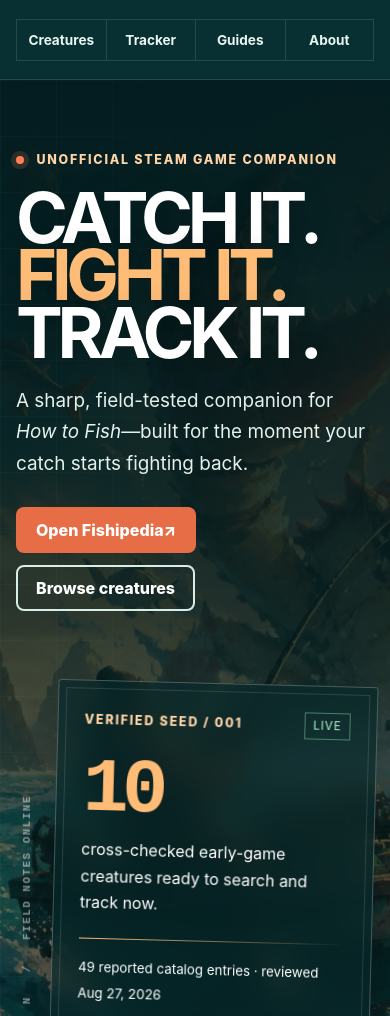
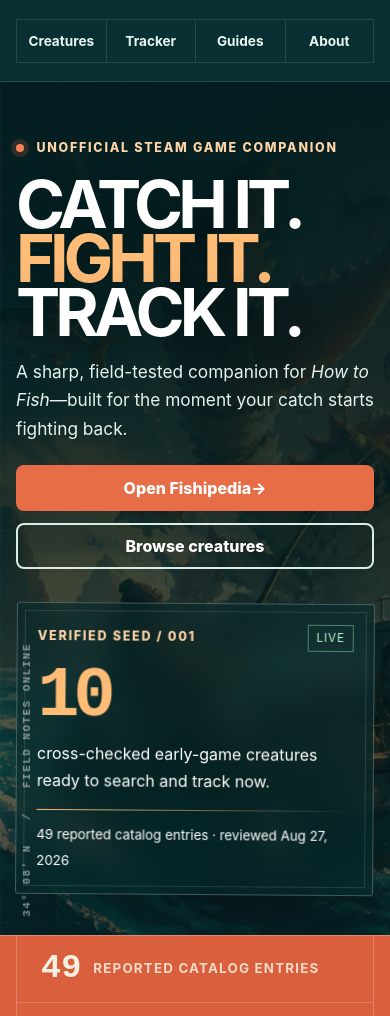
Before and after one commit to heme9999/how-to-fish-field-guide, a website: page public/index.html in a window 390 px wide. Shown: the part 59-1075 px from the top of the page. Drawn offline with Linux system fonts and the light colour scheme.

Commit message:
Refine mobile hero and tracker states

```diff
--- a/public/app.js
+++ b/public/app.js
@@ -21,6 +21,7 @@ if (tracker) {
     bar.style.width = `${Math.round((complete / boxes.length) * 100)}%`;
     progressbar?.setAttribute("aria-valuenow", String(complete));
     progressbar?.setAttribute("aria-valuetext", `${complete} of ${boxes.length} entries complete`);
+    if (reset) reset.disabled = complete === 0;
   }
 
   function applyFilters() {
@@ -57,6 +58,8 @@ if (tracker) {
       box.checked = false;
       box.closest(".check-item").classList.remove("checked");
     });
+    if (search) search.value = "";
+    if (filter) filter.value = "all";
     localStorage.removeItem(storageKey);
     renderProgress();
     applyFilters();
--- a/public/index.html
+++ b/public/index.html
@@ -18,8 +18,8 @@
 <body>
   <header class="site-header"><nav class="nav wrap" aria-label="Primary navigation"><a class="brand" href="./"><span class="brand-mark" aria-hidden="true">HF</span><span>How to Fish <em>Field Guide</em></span></a><div class="nav-links"><a href="./creatures/">Creatures</a><a href="./tools/fishipedia-tracker/">Tracker</a><a href="./guides/beginner-guide/">Guides</a><a href="./about/">About</a></div></nav></header>
   <main>
-    <section class="hero visual-hero"><div class="hero-art" role="img" aria-label="A small fishing boat facing an enormous crab in stormy teal water"></div><div class="hero-shade"></div><div class="wrap hero-grid"><div class="hero-copy"><div class="eyebrow"><span class="pulse"></span> Unofficial Steam game companion</div><h1>Catch it.<br><span>Fight it.</span><br>Track it.</h1><p class="lede">A sharp, field-tested companion for <em>How to Fish</em>—built for the moment your catch starts fighting back.</p><div class="actions"><a class="button" href="./tools/fishipedia-tracker/">Open Fishipedia <span aria-hidden="true">↗</span></a><a class="button secondary" href="./creatures/">Browse creatures</a></div></div><aside class="hero-card dossier"><div class="dossier-top"><span class="eyebrow">Verified seed / 001</span><span class="status-dot">Live</span></div><div class="dossier-number">10</div><p>cross-checked early-game creatures ready to search and track now.</p><div class="mini-rule"></div><small>49 reported catalog entries · reviewed Aug 27, 2026</small></aside></div><div class="coordinates">34° 08′ N &nbsp; / &nbsp; FIELD NOTES ONLINE</div></section>
-    <section class="signal-strip"><div class="wrap signal-grid"><div><span>49</span><small>launch creatures</small></div><div><span>10</span><small>verified seed entries</small></div><div><span>0</span><small>accounts required</small></div><div class="signal-copy"><span class="live-pip"></span><small>Tracking game build 1.0.x</small></div></div></section>
+    <section class="hero visual-hero"><img class="hero-art" src="./assets/hero-fishing-adventure-v1.webp" width="1800" height="1013" alt="A small fishing boat facing an enormous crab in stormy teal water" fetchpriority="high" decoding="async"><div class="hero-shade"></div><div class="wrap hero-grid"><div class="hero-copy"><div class="eyebrow"><span class="pulse"></span> Unofficial Steam game companion</div><h1>Catch it.<br><span>Fight it.</span><br>Track it.</h1><p class="lede">A sharp, field-tested companion for <em>How to Fish</em>—built for the moment your catch starts fighting back.</p><div class="actions"><a class="button" href="./tools/fishipedia-tracker/">Open Fishipedia <span aria-hidden="true">→</span></a><a class="button secondary" href="./creatures/">Browse creatures</a></div></div><aside class="hero-card dossier"><div class="dossier-top"><span class="eyebrow">Verified seed / 001</span><span class="status-dot">Live</span></div><div class="dossier-number">10</div><p>cross-checked early-game creatures ready to search and track now.</p><div class="mini-rule"></div><small>49 reported catalog entries · reviewed Aug 27, 2026</small></aside></div><div class="coordinates">34° 08′ N &nbsp; / &nbsp; FIELD NOTES ONLINE</div></section>
+    <section class="signal-strip"><div class="wrap signal-grid"><div><span>49</span><small>reported catalog entries</small></div><div><span>10</span><small>verified seed entries</small></div><div><span>0</span><small>accounts required</small></div><div class="signal-copy"><span class="live-pip"></span><small>Tracking game build 1.0.x</small></div></div></section>
     <section class="section routes"><div class="wrap"><div class="section-heading"><div><div class="eyebrow dark">Choose your route</div><h2>Built for the question<br>in front of you.</h2></div><p>Quick answers when you need them, deeper field notes when you want the whole route.</p></div><div class="grid feature-grid"><article class="card feature-card"><div class="card-index">01</div><div class="feature-icon" aria-hidden="true">◎</div><span class="tag">Database</span><h3>Creature requirements</h3><p>Find known rod and lure combinations without excavating a long walkthrough.</p><a href="./creatures/">Explore database <span>→</span></a></article><article class="card feature-card featured"><div class="card-index">02</div><div class="feature-icon" aria-hidden="true">✓</div><span class="tag">Local tool</span><h3>Fishipedia tracker</h3><p>Mark discoveries and keep your collection progress locally. No login, no account.</p><a href="./tools/fishipedia-tracker/">Track collection <span>→</span></a></article><article class="card feature-card"><div class="card-index">03</div><div class="feature-icon" aria-hidden="true">⚔</div><span class="tag">Field guide</span><h3>Boss survival notes</h3><p>Concise tactics, version notes and visible verification instead of invented stats.</p><a href="./guides/spider-crab/">Beat Spider Crab <span>→</span></a></article></div></div></section>
     <section class="section alt intel"><div class="wrap intel-grid"><div><div class="eyebrow dark">Our data promise</div><h2>No fog-of-war<br>around the facts.</h2><p>Game data changes quickly. Every factual page carries a review date and a visible verification label. When launch-day sources conflict, we show the uncertainty.</p><a class="text-link" href="./about/">Read our verification method →</a></div><div class="intel-board"><div class="pin pin-a"></div><div class="pin pin-b"></div><div class="stamp">FIELD<br>VERIFIED</div><div class="intel-row"><span>A</span><p><strong>In-game verified</strong><br>Reproduced in the stated build.</p></div><div class="intel-row"><span>B</span><p><strong>Cross-checked</strong><br>Supported by multiple current sources.</p></div><div class="intel-row muted"><span>?</span><p><strong>Still uncertain</strong><br>Clearly labelled, never filled with guesses.</p></div></div></div></section>
   </main>
--- a/public/styles.css
+++ b/public/styles.css
@@ -35,7 +35,7 @@ img { max-width: 100%; }
 .nav-links a[aria-current="page"] { color:#ffbc77; text-decoration:underline; text-decoration-thickness:2px; text-underline-offset:7px; }
 .hero { padding: 88px 0 68px; background: var(--sea-dark); color: #fff; }
 .visual-hero { position: relative; isolation: isolate; min-height: 690px; display: flex; align-items: center; overflow: hidden; }
-.hero-art { position: absolute; z-index: -3; inset: 0; background: url("./assets/hero-fishing-adventure-v1.webp") center/cover no-repeat; transform: scale(1.015); }
+.hero-art { position: absolute; z-index: -3; inset: 0; width:100%; height:100%; max-width:none; object-fit:cover; object-position:center; transform: scale(1.015); }
 .hero-shade { position: absolute; z-index: -2; inset: 0; background: linear-gradient(90deg, rgba(3,28,31,.98) 0%, rgba(3,34,36,.88) 32%, rgba(3,34,36,.26) 67%, rgba(3,28,31,.12) 100%), linear-gradient(0deg, rgba(3,27,29,.65), transparent 34%); }
 .visual-hero::after { content:""; position:absolute; inset:0; z-index:-1; pointer-events:none; background-image: linear-gradient(rgba(255,255,255,.025) 1px, transparent 1px), linear-gradient(90deg, rgba(255,255,255,.025) 1px, transparent 1px); background-size: 56px 56px; mask-image: linear-gradient(90deg,#000,transparent 70%); }
 .hero-grid { display: grid; grid-template-columns: 1.25fr .75fr; align-items: center; gap: 50px; }
@@ -126,6 +126,7 @@ tr:last-child td { border-bottom: 0; }
 input[type="search"], select { min-height: 44px; padding: 0 12px; border: 1px solid #afa58d; border-radius: 8px; background: #fff; font: inherit; }
 .quiet-button { min-height:44px; margin-left:auto; padding:0 14px; border:1px solid #a99d84; border-radius:8px; color:var(--sea-dark); background:transparent; font:inherit; font-size:.9rem; font-weight:700; cursor:pointer; }
 .quiet-button:hover { background:#fff8e9; border-color:var(--coral); }
+.quiet-button:disabled { opacity:.48; cursor:not-allowed; background:transparent; border-color:#bdb49f; }
 .tracker-summary { display: flex; align-items: center; justify-content: space-between; gap: 16px; margin: 20px 0; }
 .progress { height: 12px; flex: 1; background: #ddd3bc; border-radius: 999px; overflow: hidden; }
 .progress > span { display: block; height: 100%; width: 0; background: var(--success); transition: width .2s ease; }
@@ -151,13 +152,19 @@ input[type="search"], select { min-height: 44px; padding: 0 12px; border: 1px so
   .hero-grid, .grid, .footer-grid, .check-grid, .section-heading, .intel-grid, .signal-grid { grid-template-columns: 1fr; }
   .nav { align-items: flex-start; padding: 18px 0; flex-direction: column; }
   .nav-links { width:100%; gap:0; display:grid; grid-template-columns:repeat(4,1fr); }
-  .nav-links a { min-height:42px; display:grid; place-items:center; border:1px solid rgba(255,255,255,.12); border-right:0; font-size:.85rem; }
+  .nav-links a { min-height:44px; display:grid; place-items:center; border:1px solid rgba(255,255,255,.12); border-right:0; font-size:.85rem; }
   .nav-links a:last-child { border-right:1px solid rgba(255,255,255,.12); }
-  .visual-hero { min-height:760px; align-items:flex-start; padding:70px 0 52px; }
-  .hero-art { background-position:62% center; }
+  .visual-hero { min-height:0; align-items:flex-start; padding:56px 0 40px; }
+  .hero-art { object-position:62% center; }
   .hero-shade { background:linear-gradient(180deg,rgba(3,28,31,.98) 0%,rgba(3,28,31,.82) 52%,rgba(3,28,31,.35) 100%); }
-  .visual-hero h1 { font-size:clamp(3.5rem,18vw,5.3rem); }
-  .dossier { max-width:320px; margin:22px 0 0 auto; }
+  .hero-grid { gap:24px; }
+  .visual-hero h1 { font-size:clamp(3.35rem,17vw,5rem); margin-bottom:18px; }
+  .lede { font-size:1.08rem; }
+  .actions { margin-top:22px; }
+  .actions .button { flex:1 1 100%; width:100%; }
+  .dossier { width:100%; max-width:none; margin:10px 0 0; padding:20px; transform:rotate(.4deg); }
+  .dossier-number { margin-top:18px; font-size:4.4rem; }
+  .mini-rule { margin:16px 0 10px; }
   .signal-grid > div { min-height:64px; border-right:1px solid rgba(255,255,255,.22); border-bottom:1px solid rgba(255,255,255,.18); }
   .section-heading > p { padding-left:0; border-left:0; }
   .feature-card.featured { transform:none; }
```
